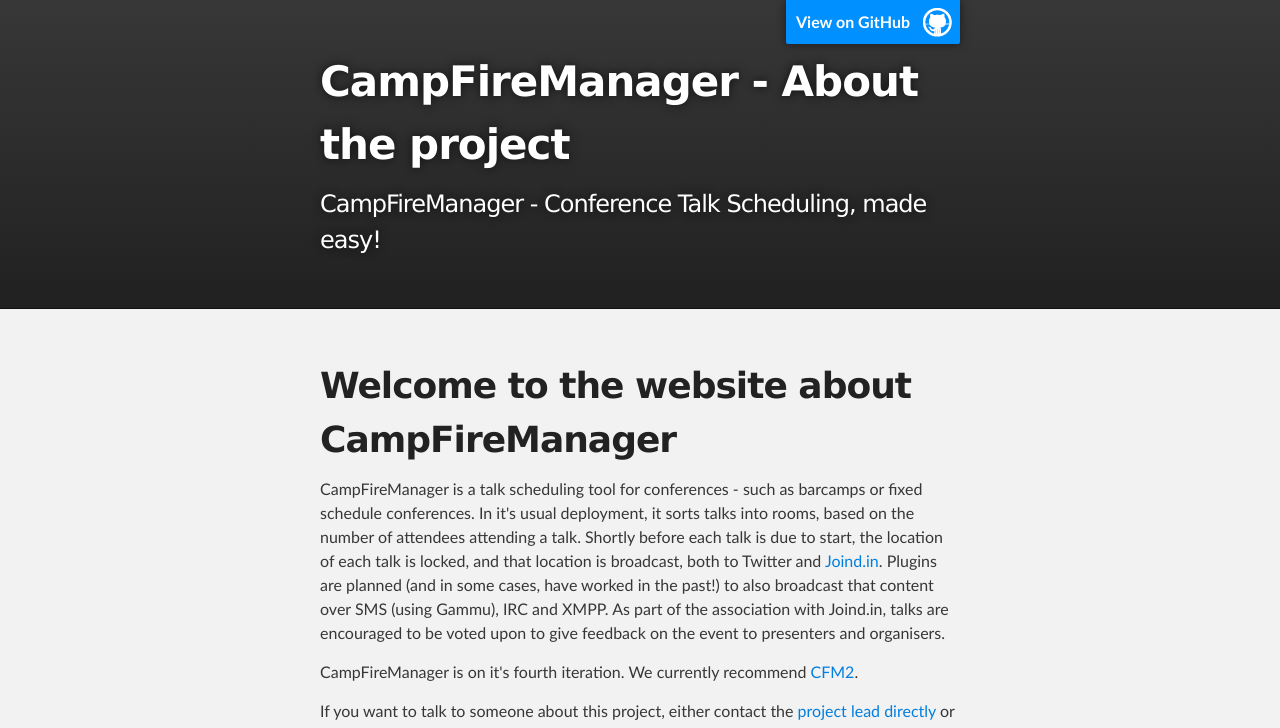
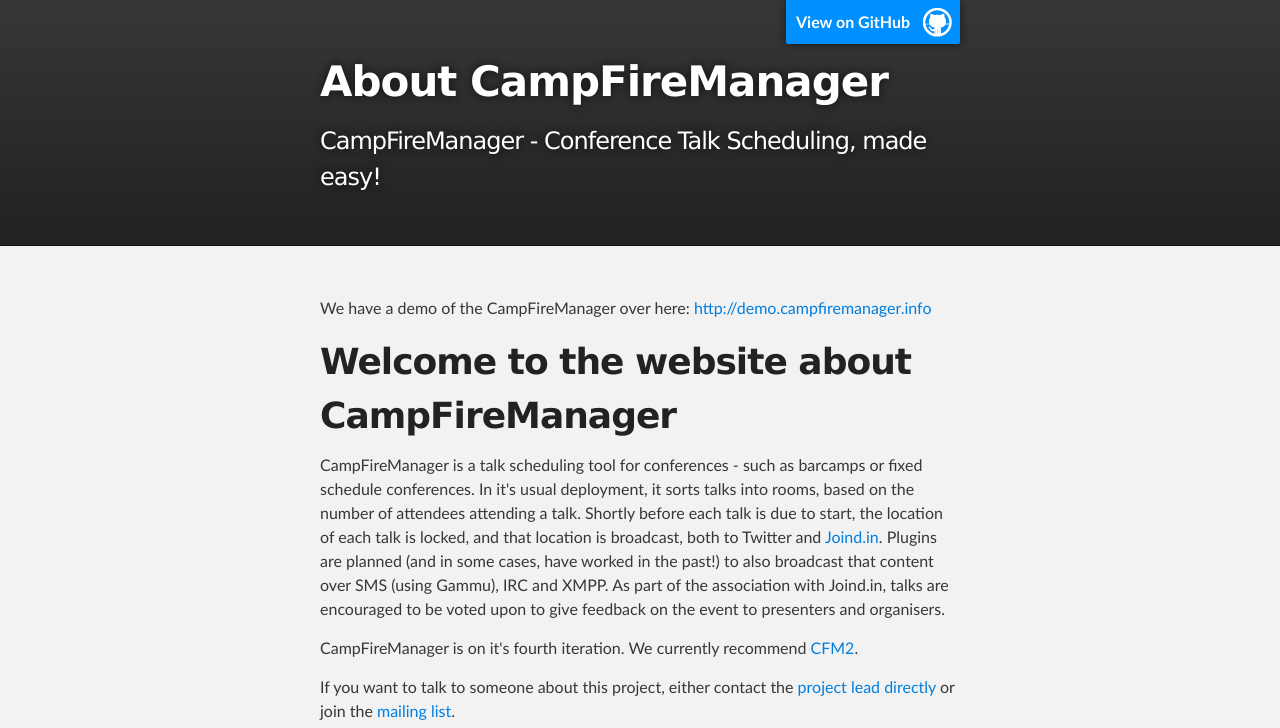
Before and after one commit to CampFireManager/campfiremanager.github.io, a plain HTML site: page index.html in a window 1280 px wide. Shown: the top 728 px of the page. Drawn offline with Linux system fonts and the light colour scheme.

Commit message:
Replace master branch with page content via GitHub

```diff
--- a/index.html
+++ b/index.html
@@ -4,11 +4,11 @@
   <head>
     <meta charset='utf-8' />
     <meta http-equiv="X-UA-Compatible" content="chrome=1" />
-    <meta name="description" content="CampFireManager - About the project : CampFireManager - Conference Talk Scheduling, made easy!" />
+    <meta name="description" content="About CampFireManager : CampFireManager - Conference Talk Scheduling, made easy!" />
 
     <link rel="stylesheet" type="text/css" media="screen" href="stylesheets/stylesheet.css">
 
-    <title>CampFireManager - About the project</title>
+    <title>About CampFireManager</title>
   </head>
 
   <body>
@@ -18,7 +18,7 @@
         <header class="inner">
           <a id="forkme_banner" href="https://github.com/CampFireManager">View on GitHub</a>
 
-          <h1 id="project_title">CampFireManager - About the project</h1>
+          <h1 id="project_title">About CampFireManager</h1>
           <h2 id="project_tagline">CampFireManager - Conference Talk Scheduling, made easy!</h2>
 
         </header>
@@ -27,7 +27,9 @@
     <!-- MAIN CONTENT -->
     <div id="main_content_wrap" class="outer">
       <section id="main_content" class="inner">
-        <h1>
+        <p>We have a demo of the CampFireManager over here: <a href="http://demo.campfiremanager.info">http://demo.campfiremanager.info</a></p>
+
+<h1>
 <a name="welcome-to-the-website-about-campfiremanager" class="anchor" href="#welcome-to-the-website-about-campfiremanager"><span class="octicon octicon-link"></span></a>Welcome to the website about CampFireManager</h1>
 
 <p>CampFireManager is a talk scheduling tool for conferences - such as barcamps or fixed schedule conferences. In it's usual deployment, it sorts talks into rooms, based on the number of attendees attending a talk. Shortly before each talk is due to start, the location of each talk is locked, and that location is broadcast, both to Twitter and <a href="http://joind.in">Joind.in</a>. Plugins are planned (and in some cases, have worked in the past!) to also broadcast that content over SMS (using Gammu), IRC and XMPP. As part of the association with Joind.in, talks are encouraged to be voted upon to give feedback on the event to presenters and organisers.</p>
```
Also changed, not shown: params.json (+1 -1 lines).
